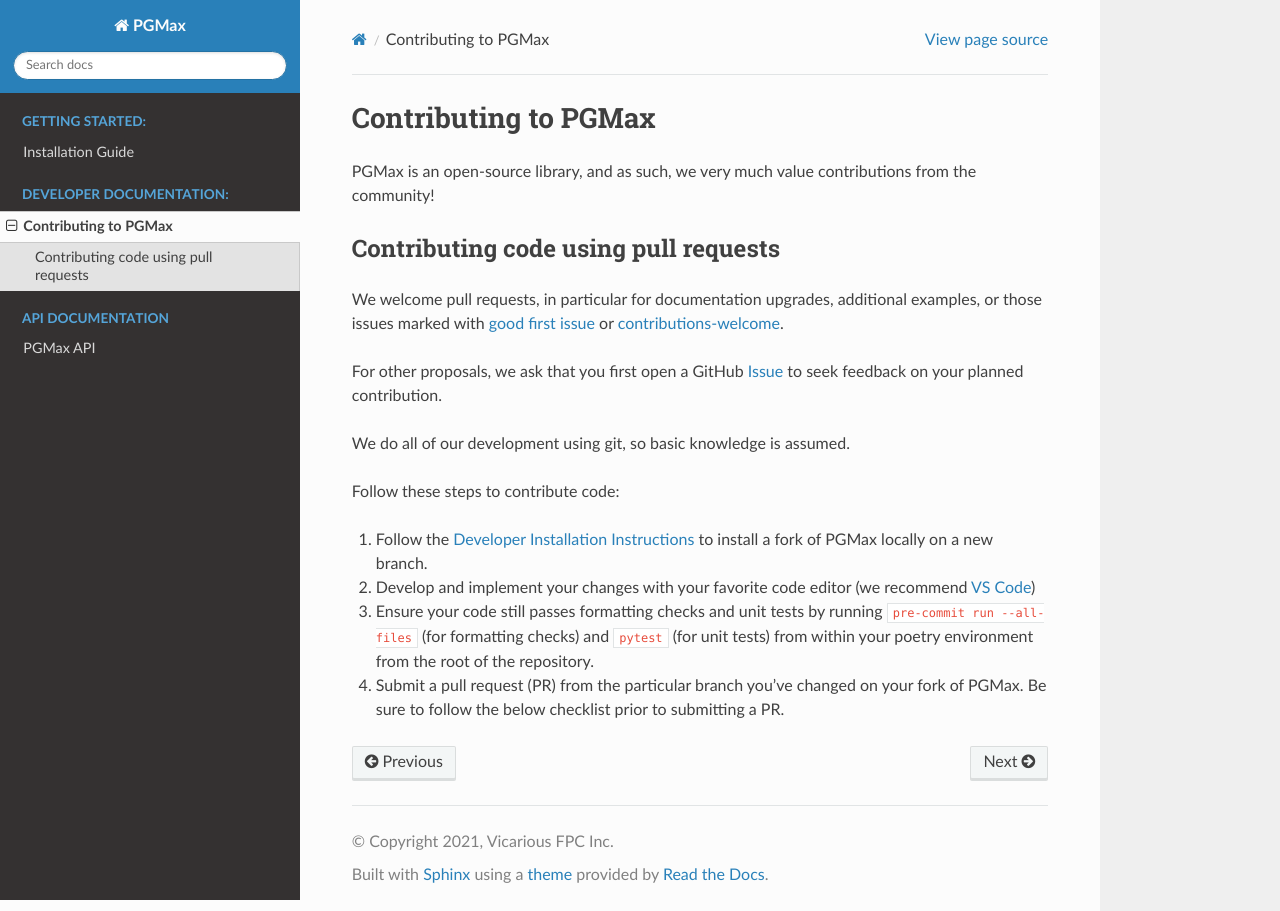
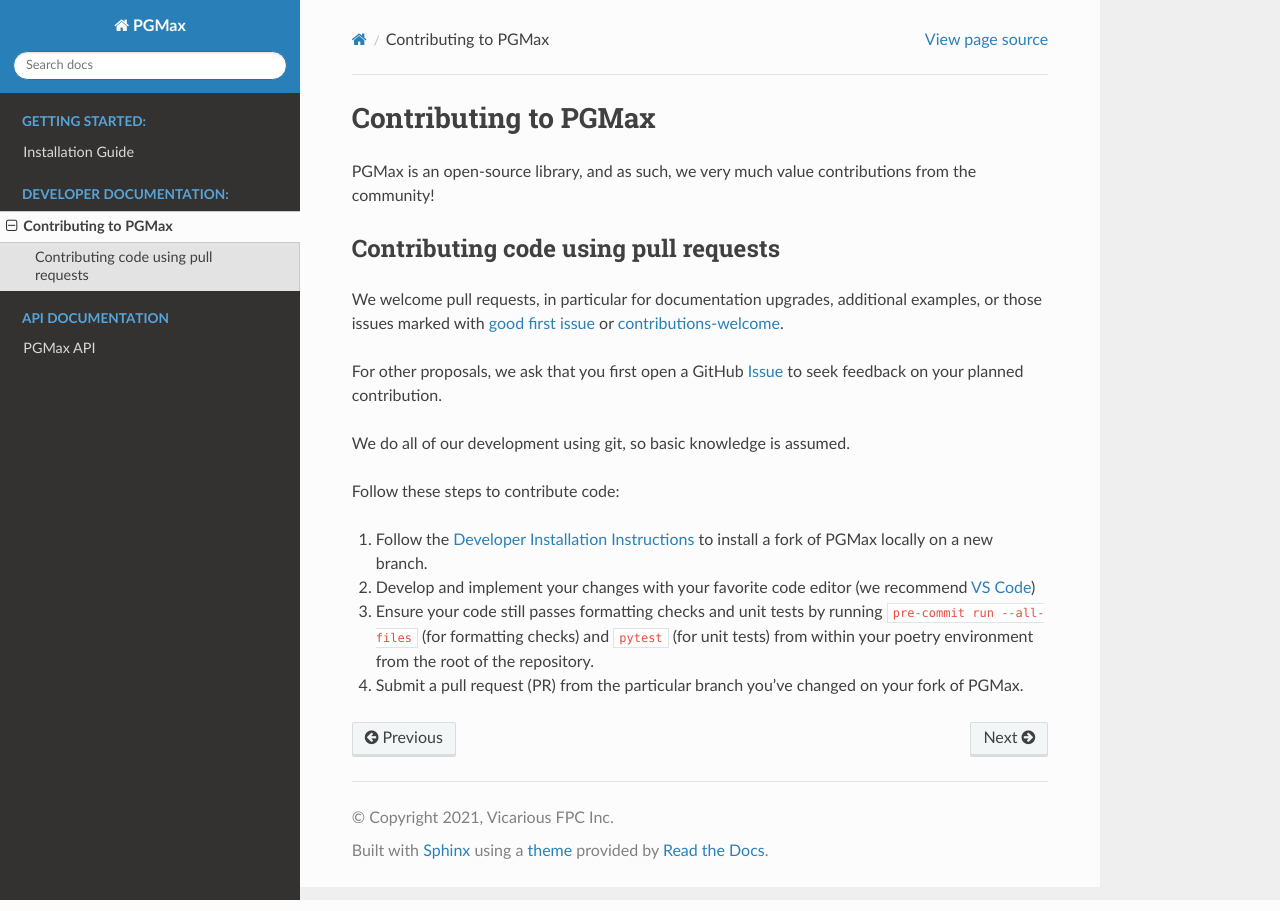
Before and after one commit to vicariousinc/PGMax, a Sphinx documentation site: the page built from docs/source/contributing.rst, in a window 1280 px wide. Built offline with Sphinx 7.4.7 and the Read the Docs theme 2.0.0, drawn with Linux system fonts in a browser that asks for light colours.

Commit message:
fixes minor problems raised in PR review

```diff
--- a/docs/source/contributing.rst
+++ b/docs/source/contributing.rst
@@ -31,5 +31,4 @@
    ``pytest`` (for unit tests) from within your poetry environment from
    the root of the repository.
 4. Submit a pull request (PR) from the particular branch you've changed
-   on your fork of PGMax. Be sure to follow the below checklist prior to
-   submitting a PR.
+   on your fork of PGMax.
```
Also changed, not shown: 1 other file.
